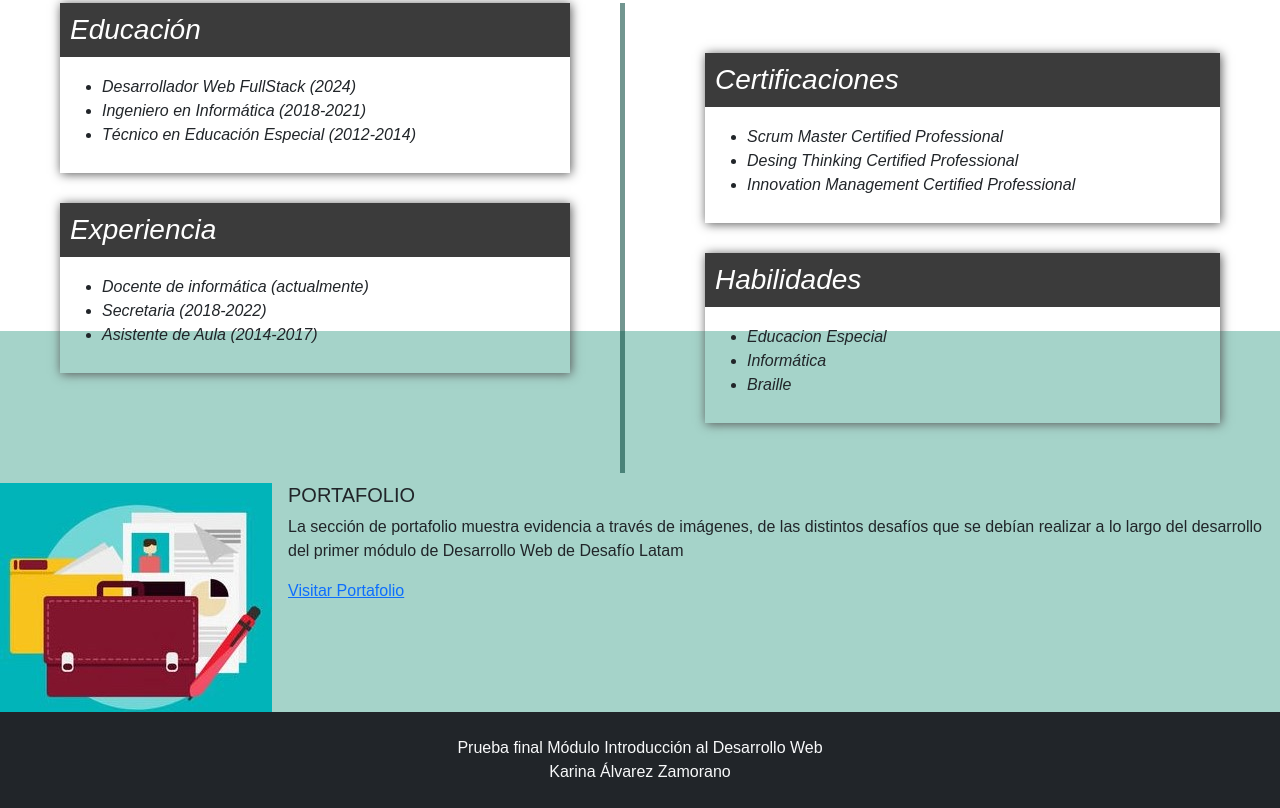
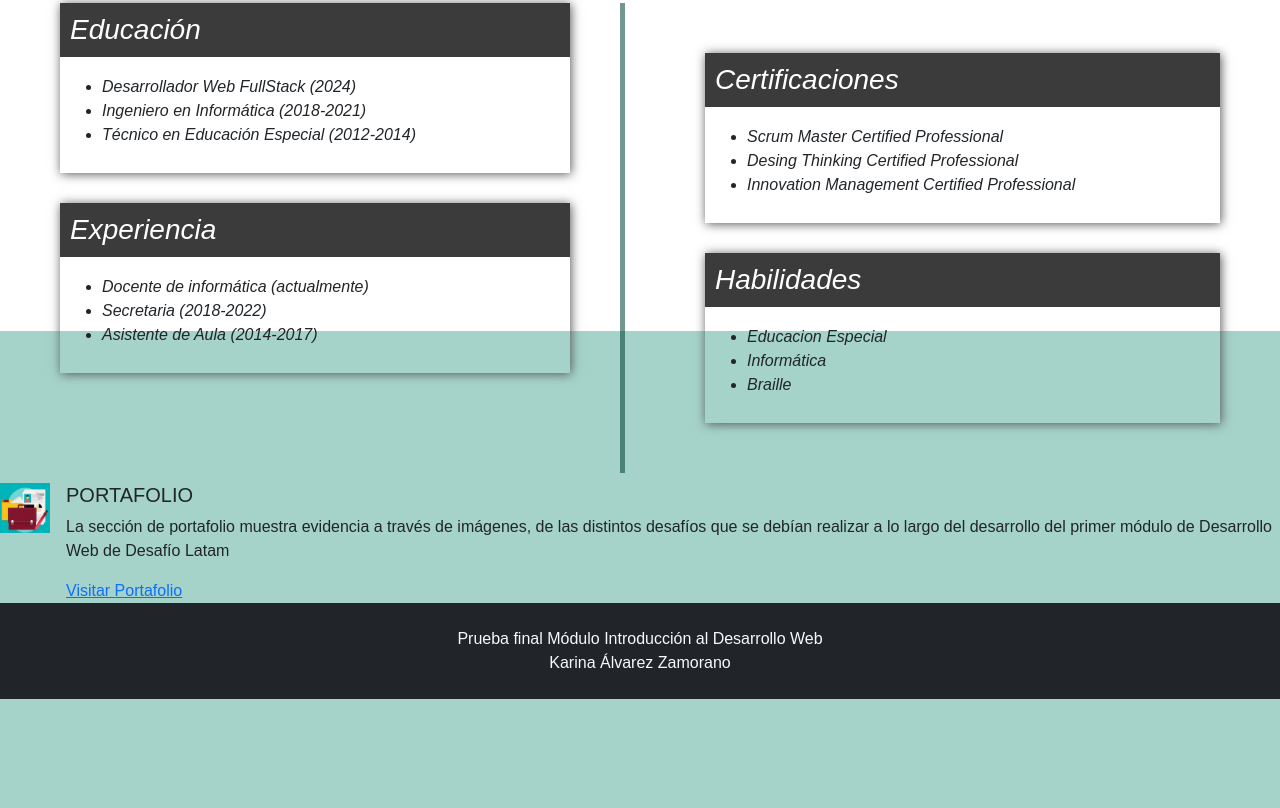
Before and after one commit to gTaitasaur/PruebaModulo1_Latam, a plain HTML site: page index.html in a window 1280 px wide. Shown: the part 699-1507 px from the top of the page. After the commit the page ends 1398 px from the top, so only its background shows below. Drawn offline with nearby package versions, Linux system fonts and the light colour scheme; files whose address does not match are found by name.

Commit message:
d-flex position-relative se elimina / para ver fotos y se agrega estilo flex-shrink-0

```diff
--- a/assets/css/estilo.css
+++ b/assets/css/estilo.css
@@ -138,3 +138,8 @@ main{
     color: #5f5b5b;
     padding: 20px 0;
 }
+
+.flex-shrink-0 {
+    width: 50px;
+  height: 50px;
+}
--- a/index.html
+++ b/index.html
@@ -100,7 +100,7 @@
         </section>
         <section class= portafolio>
             <div class="d-flex position-relative">
-                <img src="/assets/img/portafolio.jpeg" class="flex-shrink-0 me-3" alt="...">
+                <img src="assets/img/portafolio.jpeg" class="flex-shrink-0 me-3" alt="...">
                 <div>
                 <h5 class="mt-0">PORTAFOLIO</h5>
                 <p>La sección de portafolio muestra evidencia a través de imágenes, de las distintos desafíos que se debían
```
